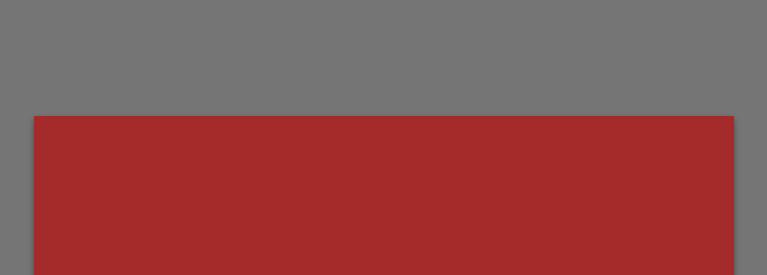
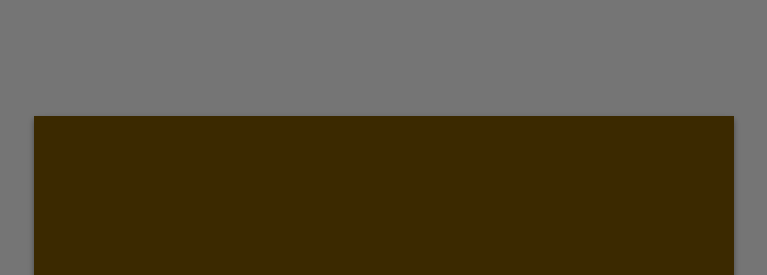
Before and after one commit to slapico/slapico.github.io, a plain HTML site: page rocky/index.html in a window 1280 px wide. Shown: the part 84-359 px from the top of the page, without its empty margins (256-1023 px from the left). Drawn offline with nearby package versions, Linux system fonts and the light colour scheme.

Commit message:
Update style.css

```diff
--- a/dustin/style.css
+++ b/dustin/style.css
@@ -26,7 +26,7 @@ body { background: #757575; overflow-x: hidden; }
   /* Styling */
   width: 700px;
   height: 400px;
-  background: rgb(165,42,42);
+  background: rgb(59, 41, 0);
   box-shadow: 0 3px 6px rgba(0, 0, 0, 0.16), 0 3px 6px rgba(0, 0, 0, 0.23);
 
   /* Card flipping effects */
```
